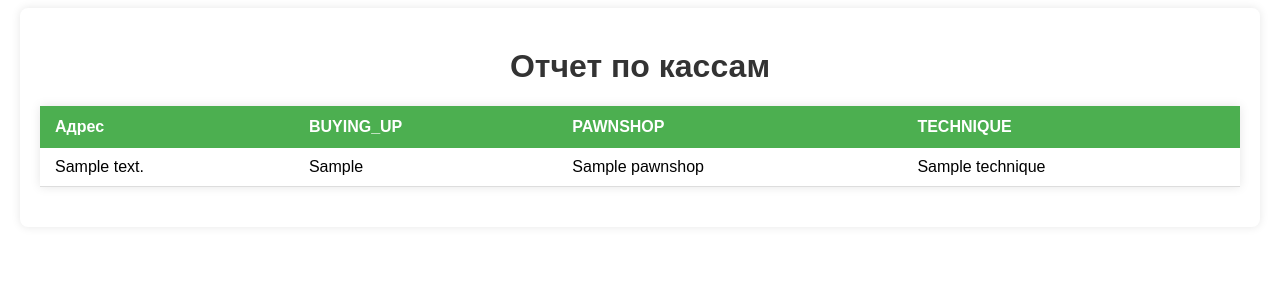
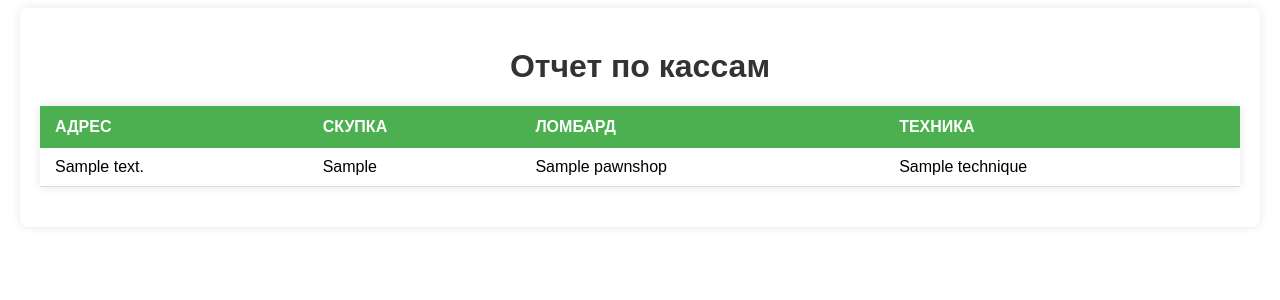
Before and after one commit to NikolayChegivarov/cash_registers, a Django app: template cashbox_app/templates/the-remains.html in a window 1280 px wide. Shown: the top 300 px of the page. Run offline with Django 5.2, Linux system fonts and the light colour scheme; the template is opened without the code that fills it: most values are stand-ins (such as "Sample title", 1, 10 or a date in 2020).

Commit message:
TheRemainsView4

```diff
--- a/cashbox_app/templates/the-remains.html
+++ b/cashbox_app/templates/the-remains.html
@@ -62,10 +62,10 @@
             <table class="balance-table">
                 <thead>
                     <tr>
-                        <th>Адрес</th>
-                        <th>BUYING_UP</th>
-                        <th>PAWNSHOP</th>
-                        <th>TECHNIQUE</th>
+                        <th>АДРЕС</th>
+                        <th>СКУПКА</th>
+                        <th>ЛОМБАРД</th>
+                        <th>ТЕХНИКА</th>
                     </tr>
                 </thead>
                 <tbody>
```
